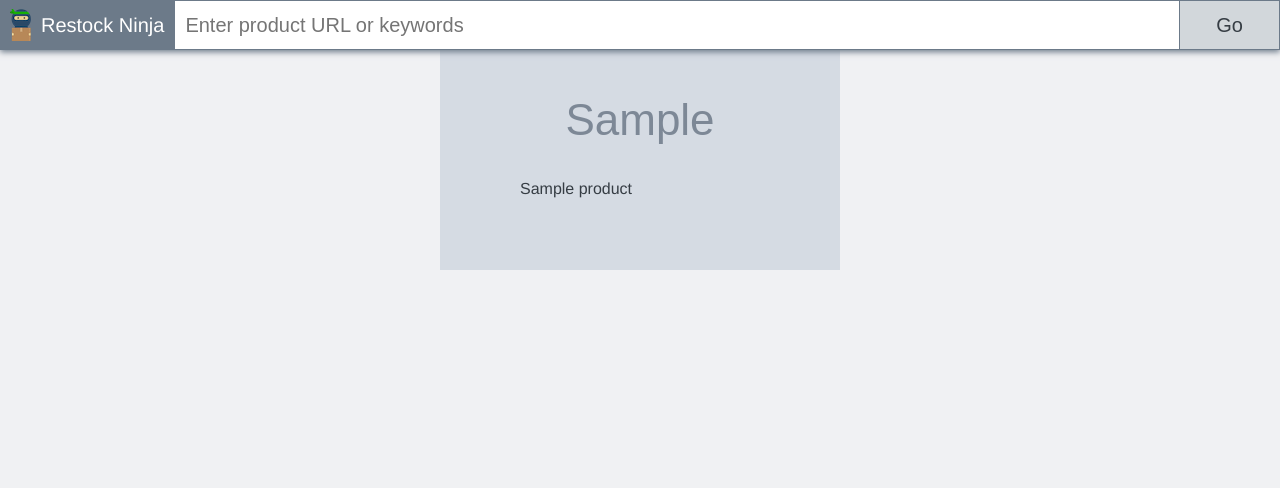
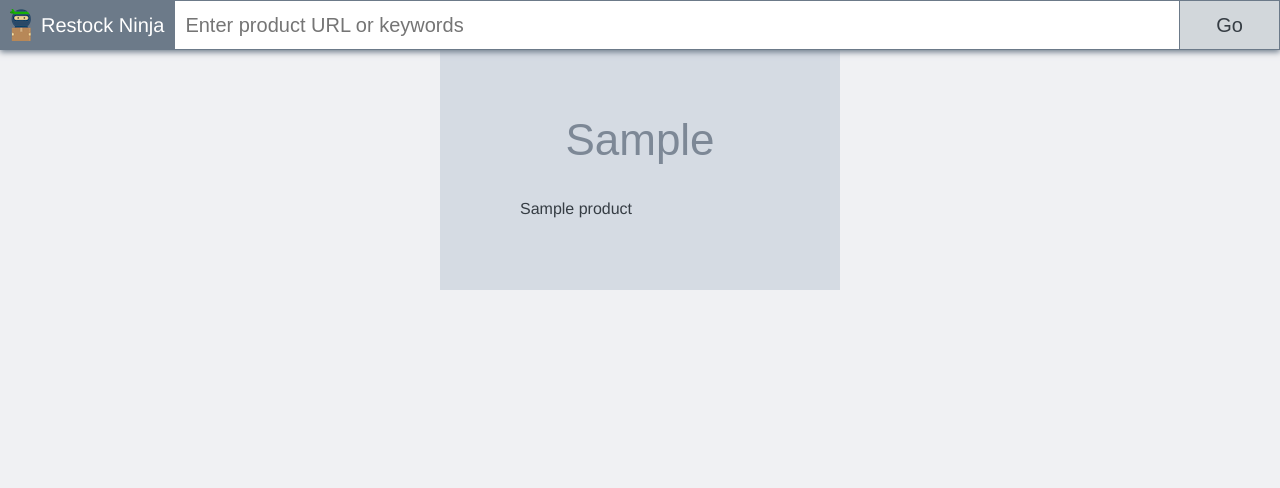
Before and after one commit to kenbrichford/restockninja, a Django app: template search/templates/search/search.html in a window 1280 px wide. Shown: the top 488 px of the page. Run offline with Django 3.2, Linux system fonts and the light colour scheme; the template is opened without the code that fills it: values that come from a table or form of the project are taken from there, others are empty; tables that the repository leaves empty hold one stand-in row (values such as "Sample post"); grey boxes marked "Sample" are stand-in pictures; some libraries are stand-ins or nearby versions.

Commit message:
Add margin to top of search page that was removed from base stylesheet

```diff
--- /dev/null
+++ b/search/static/search/css/style.css
@@ -0,0 +1,3 @@
+.cards {
+    margin-top: 10px;
+}
--- a/search/templates/search/search.html
+++ b/search/templates/search/search.html
@@ -4,7 +4,9 @@
 
 {% block title %}Search: {{ request.GET.query }}{% endblock %}
 
-{% block style %}{% endblock %}
+{% block style %}
+<link rel="stylesheet" type="text/css" href="{% static 'search/css/style.css' %}"/>
+{% endblock %}
 
 {% block content %}
 {% if products %}
```
